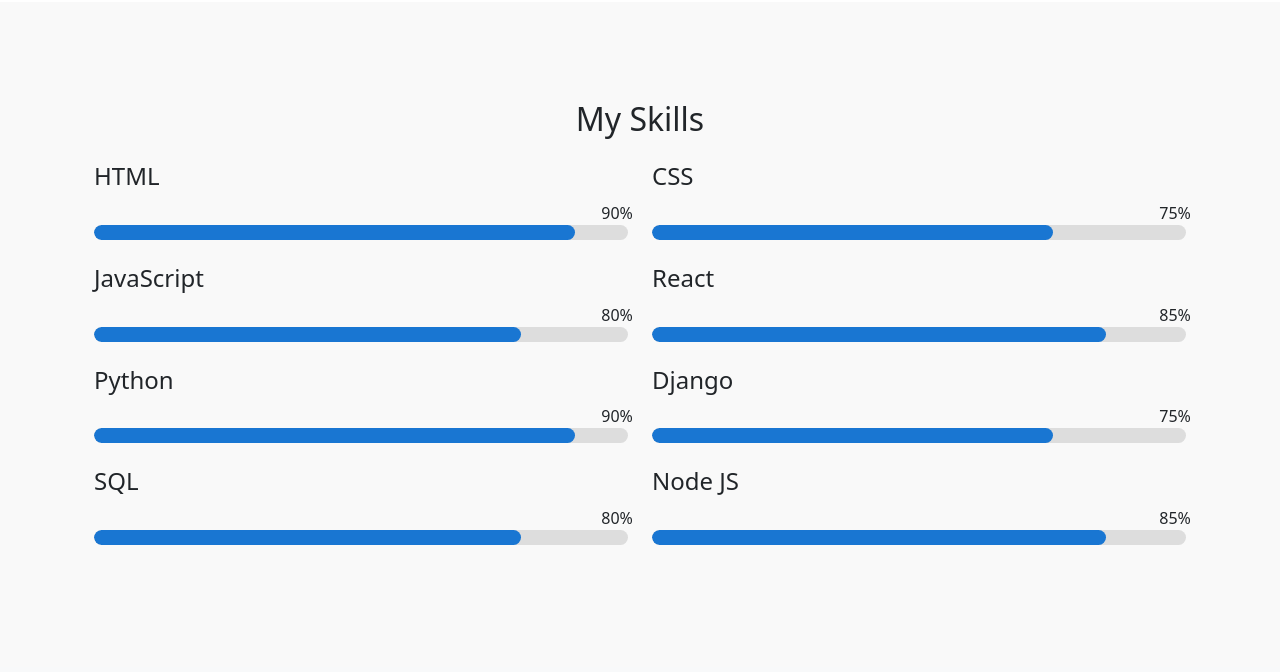
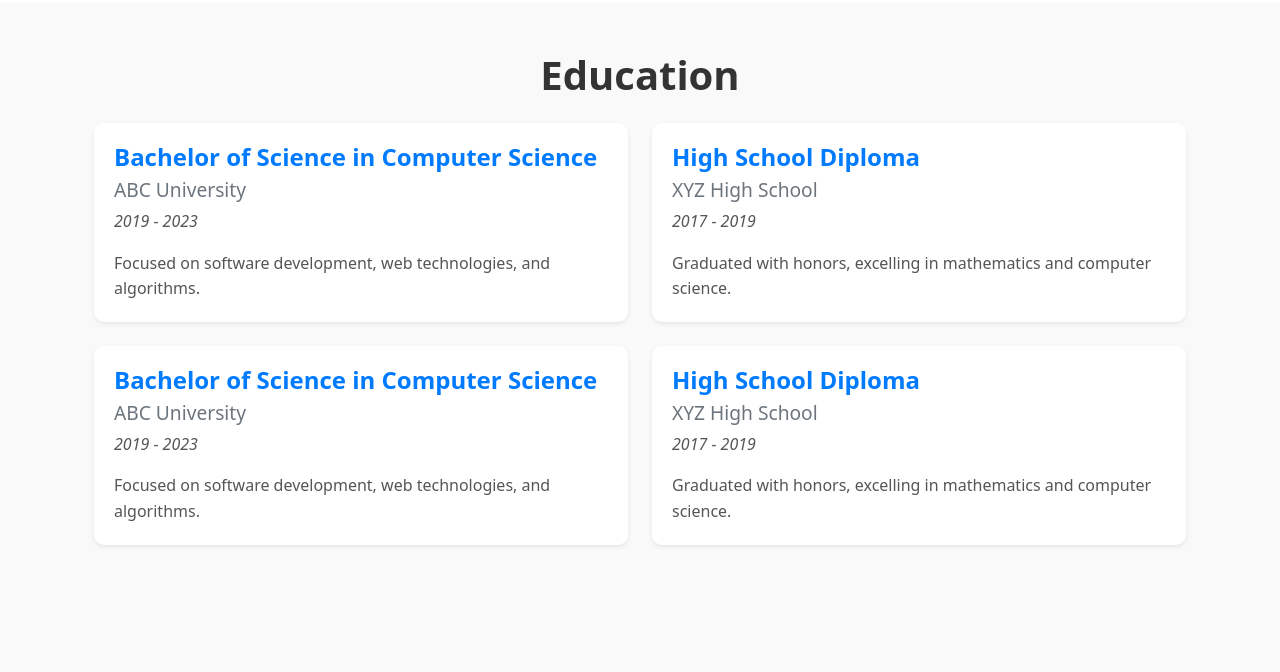
Before and after one commit to zaheerabbasdev/Portfolio-Website, a React (Vite) app: page / in a window 1280 px wide. Shown: the part 1668-2340 px from the top of the page. Built offline with nearby package versions, Linux system fonts and the light colour scheme.

Commit message:
add the education Section

```diff
--- a/src/App.jsx
+++ b/src/App.jsx
@@ -5,6 +5,7 @@ import Skills from "./Components/Skills";
 import Services from "./Components/Services";
 import Portfolio from "./Components/Portfolio";
 import Footer from "./Components/Footer";
+import Education from './Components/Education';
 import FloatingButton from "./Components/FloatingButton";
 
 
@@ -13,10 +14,12 @@ function App() {
     <div>
       <Navbar />
       <About/>
+      <Education/>
       <Skills/>
       <Services/>
       <Portfolio/>
       <Footer/>
+
       <FloatingButton/>
 
     </div>
--- a/src/Components/About.css
+++ b/src/Components/About.css
@@ -48,7 +48,7 @@
 .about-image img {
   transition: transform 0.3s ease-in-out;
   width: 85%;
-  margin-top: 100px;
+  margin-top: 180px;
   position: relative;
   right: 80px;
 }
--- a/src/Components/About.jsx
+++ b/src/Components/About.jsx
@@ -7,7 +7,7 @@ import "aos/dist/aos.css"; // Import AOS styles
 const About = () => {
   useEffect(() => {
     AOS.init({
-      duration: 1200, // Duration of animation
+      duration: 2000, // Duration of animation
       easing: "ease-in-out", // Easing for animation
       once: true, // Whether animation should happen only once while scrolling down
     });
--- /dev/null
+++ b/src/Components/Education.css
@@ -0,0 +1,178 @@
+/* Global Styles */
+#education {
+  background-color: #f9f9f9; /* Light background for the section */
+  padding: 60px 0;
+}
+
+#education h2 {
+  font-size: 2.5rem;
+  font-weight: 700;
+  color: #333; /* Darker heading color */
+  margin-bottom: 40px;
+}
+
+.card {
+  border: none; /* Remove default card border */
+  border-radius: 10px;
+  transition: transform 0.3s ease, box-shadow 0.3s ease, background-color 0.3s ease;
+  color: #fff;
+  background-color: #fff; /* Default background */
+}
+
+.card:hover {
+  transform: translateY(-10px); /* Lift card on hover */
+  box-shadow: 0px 10px 20px rgba(0, 0, 0, 0.15); /* Add shadow on hover */
+  background-color: #007bff; /* Change background to blue */
+}
+
+.card-body {
+  padding: 20px;
+}
+
+.card-title {
+  font-size: 1.5rem;
+  font-weight: 600;
+  color: #007bff; /* Primary color for the degree title */
+  margin-bottom: 10px;
+  transition: color 0.3s ease; /* Transition for hover color change */
+}
+
+.card-subtitle {
+  font-size: 1.2rem;
+  color: #6c757d; /* Muted color for institution */
+  margin-bottom: 15px;
+  transition: color 0.3s ease; /* Transition for hover color change */
+}
+
+.card-text {
+  font-size: 1rem;
+  color: #555;
+  line-height: 1.6;
+  transition: color 0.3s ease; /* Transition for hover color change */
+}
+
+/* Ensure that the year text changes to white on hover */
+.card-text em {
+  color: #555; /* Gray color for the year text */
+  transition: color 0.3s ease; /* Transition for hover color change */
+}
+
+/* Hover effect changes text colors */
+.card:hover .card-title,
+.card:hover .card-subtitle,
+.card:hover .card-text,
+.card:hover .card-text em { /* Include em tag here */
+  color: #fff; /* Change text color to white on hover */
+}
+
+/* Media Queries */
+
+/* Laptop screens (1024px and above) */
+@media (max-width: 1200px) {
+  #education {
+    padding: 50px 0;
+  }
+
+  #education h2 {
+    font-size: 2.3rem;
+  }
+
+  .card-title {
+    font-size: 1.4rem;
+  }
+
+  .card-subtitle {
+    font-size: 1.1rem;
+  }
+
+  .card-text {
+    font-size: 0.95rem;
+  }
+}
+
+/* iPad and tablets (between 768px and 1024px) */
+@media (max-width: 1024px) {
+  #education {
+    padding: 50px 0;
+  }
+
+  #education h2 {
+    font-size: 2.1rem;
+  }
+
+  .card-title {
+    font-size: 1.3rem;
+  }
+
+  .card-subtitle {
+    font-size: 1rem;
+  }
+
+  .card-text {
+    font-size: 0.9rem;
+  }
+
+  .card-body {
+    padding: 15px;
+  }
+}
+
+/* Mobile devices (768px and below) */
+@media (max-width: 768px) {
+  #education {
+    padding: 40px 0;
+  }
+
+  #education h2 {
+    font-size: 2rem; /* Smaller heading on mobile devices */
+    margin-right: 330px;
+  }
+
+  .card {
+    margin-bottom: 30px;
+  }
+
+  .card-title {
+    font-size: 1.2rem;
+  }
+
+  .card-subtitle {
+    font-size: 0.95rem;
+  }
+
+  .card-text {
+    font-size: 0.85rem;
+  }
+
+  .card-body {
+    padding: 10px;
+  }
+}
+
+/* Smaller mobile screens (500px and below) */
+@media (max-width: 500px) {
+  #education {
+    padding: 30px 0;
+  }
+
+  #education h2 {
+    font-size: 1.8rem; /* Even smaller heading on small mobile devices */
+    padding-right: 200px;
+  }
+
+  .card-title {
+    font-size: 1.1rem;
+  }
+
+  .card-subtitle {
+    font-size: 0.9rem;
+  }
+
+  .card-text {
+    font-size: 0.8rem;
+  }
+
+  .card-body {
+    padding: 8px;
+  }
+}
--- /dev/null
+++ b/src/Components/Education.jsx
@@ -0,0 +1,70 @@
+import React, { useEffect } from 'react';
+import AOS from 'aos';
+import 'aos/dist/aos.css'; // Import AOS styles
+import './Education.css';
+
+const Education = () => {
+  useEffect(() => {
+    AOS.init({
+      duration: 1000, // Animation duration (in ms)
+      easing: 'ease-in-out', // Easing for the animation
+      once: true, // Animation only happens once
+    });
+  }, []);
+
+  const educationData = [
+    {
+      degree: "Bachelor of Science in Computer Science",
+      institution: "ABC University",
+      year: "2019 - 2023",
+      description: "Focused on software development, web technologies, and algorithms."
+    },
+    {
+      degree: "High School Diploma",
+      institution: "XYZ High School",
+      year: "2017 - 2019",
+      description: "Graduated with honors, excelling in mathematics and computer science."
+    },
+    {
+      degree: "Bachelor of Science in Computer Science",
+      institution: "ABC University",
+      year: "2019 - 2023",
+      description: "Focused on software development, web technologies, and algorithms."
+    },
+    {
+      degree: "High School Diploma",
+      institution: "XYZ High School",
+      year: "2017 - 2019",
+      description: "Graduated with honors, excelling in mathematics and computer science."
+    }
+  ];
+
+  return (
+    <section id="education" className="py-5">
+      <div className="container">
+        <h2 className="text-center mb-4" data-aos="fade-up">Education</h2>
+        <div className="row">
+          {educationData.map((edu, index) => (
+            <div
+              key={index}
+              className="col-md-6 mb-4"
+              data-aos="fade-up"
+              data-aos-delay={index * 200} // Delay for staggered animations
+            >
+              <div className="card h-100 shadow-sm">
+                <div className="card-body">
+                  <h3 className="card-title">{edu.degree}</h3>
+                  <h4 className="card-subtitle mb-2 text-muted">{edu.institution}</h4>
+                  <p className="card-text"><em>{edu.year}</em></p>
+                  <p className="card-text">{edu.description}</p>
+                </div>
+              </div>
+            </div>
+          ))}
+        </div>
+      </div>
+    </section>
+  );
+};
+
+export default Education;
--- a/src/Components/FloatingButton.css
+++ b/src/Components/FloatingButton.css
@@ -21,3 +21,10 @@
 .float:hover{
     color: #ffffff;
 }
+
+@media (max-width: 500px) {
+  .float{
+    margin-right: 20px;
+
+  }
+}
--- a/src/Components/Navbar.css
+++ b/src/Components/Navbar.css
@@ -103,7 +103,7 @@ nav {
   margin-top: 10px;
   background: var(--primary-dark);
   color: #fff;
-  transition: transform 0.5s ;
+  transition: transform 0.5s;
   position: relative;
   top: 0;
   right: 8px;
@@ -115,7 +115,6 @@ nav {
   transform: scale(1.05); /* Slightly scale up the button */
   box-shadow: 0 4px 8px rgba(0, 0, 0, 0.3); /* Add shadow effect */
 }
-
 
 .img-fluid {
   max-width: 75%;
@@ -152,6 +151,9 @@ nav {
 
   .nav-list.open {
     display: flex;
+    transform: translate(-15px);
+    position: absolute;
+    top: 60px;
   }
 
   .nav-list li {
--- a/src/Components/Navbar.jsx
+++ b/src/Components/Navbar.jsx
@@ -67,6 +67,9 @@ const Navbar = () => {
                 <a href="#contact" data-aos="fade-down" data-aos-delay="500">
                   Contact
                 </a>
+              </li>
+              <li>
+                <a href="#education" className="nav-link">Education</a>
               </li>
             </ul>
           </nav>
--- a/src/Components/Services.jsx
+++ b/src/Components/Services.jsx
@@ -6,7 +6,7 @@ import 'aos/dist/aos.css';
 const Services = () => {
   useEffect(() => {
     AOS.init({
-      duration: 1500, // Animation duration
+      duration: 2000, // Animation duration
       easing: 'ease-in-out', // Animation easing
       once: true, // Whether animation should happen only once while scrolling down
     });
--- a/src/Components/Skills.jsx
+++ b/src/Components/Skills.jsx
@@ -6,7 +6,7 @@ import "aos/dist/aos.css"; // Import AOS styles
 const Skills = () => {
   useEffect(() => {
     AOS.init({
-      duration: 1200, // Duration of animation in milliseconds
+      duration: 2000, // Duration of animation in milliseconds
       easing: "ease-in-out", // Easing for animation
       once: true, // Whether animation should happen only once while scrolling down
     });
```
Also changed, not shown: src/Components/Portfolio.jsx (+113 -88 lines), src/assets/images/abbasimage.jpg (added).
